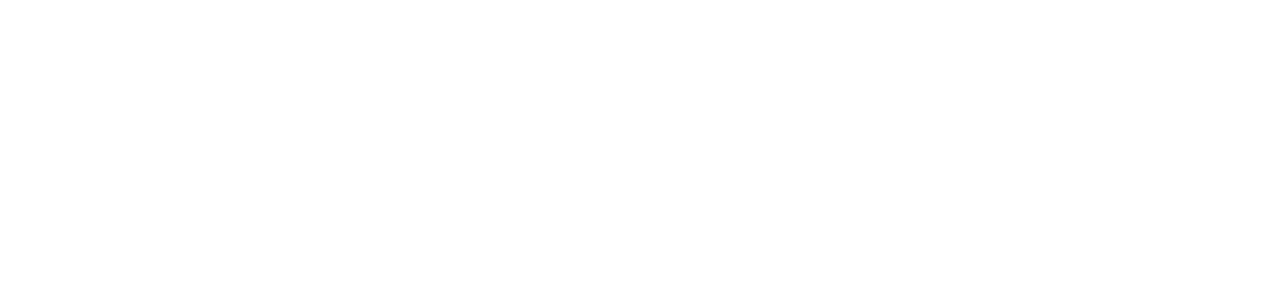
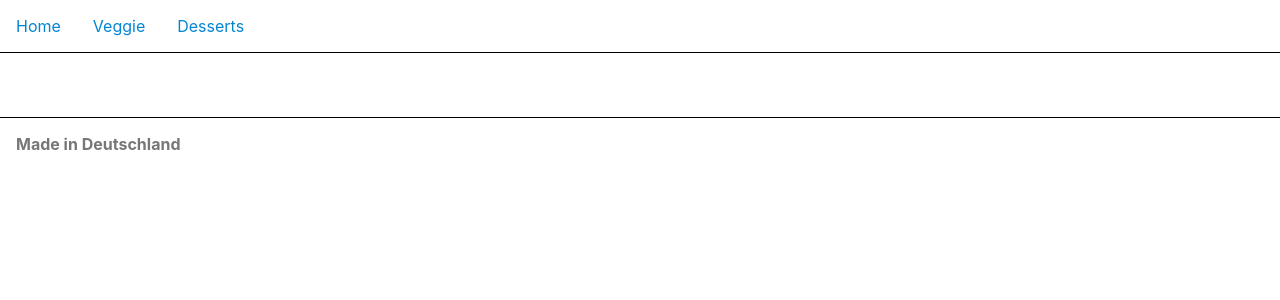
Before and after one commit to tsimvris/recipes-app, a Next.js app: page / in a window 1280 px wide. Shown: the top 300 px of the page. Built offline with nearby package versions, Linux system fonts and the light colour scheme.

Commit message:
added StyledFooter,StyledHeader and Layout

```diff
--- a/package.json
+++ b/package.json
@@ -11,7 +11,8 @@
   "dependencies": {
     "next": "12.2.3",
     "react": "18.2.0",
-    "react-dom": "18.2.0"
+    "react-dom": "18.2.0",
+    "styled-components": "^5.3.5"
   },
   "devDependencies": {
     "eslint": "8.21.0",
--- a/pages/_app.js
+++ b/pages/_app.js
@@ -1,7 +1,12 @@
-import '../styles/globals.css'
+import "../styles/globals.css";
+import Layout from "../src/layout";
 
 function MyApp({ Component, pageProps }) {
-  return <Component {...pageProps} />
+  return (
+    <Layout>
+      <Component {...pageProps} />
+    </Layout>
+  );
 }
 
-export default MyApp
+export default MyApp;
--- /dev/null
+++ b/src/Components/Footer.js
@@ -0,0 +1,8 @@
+import StyledFooter from "../StyledComponents/StyledFooter";
+export default function Footer() {
+  return (
+    <StyledFooter>
+      <b>Made in Deutschland</b>
+    </StyledFooter>
+  );
+}
--- /dev/null
+++ b/src/Components/Header.js
@@ -0,0 +1,14 @@
+import StyledHeader from "../StyledComponents/StyledHeader";
+import StyleNav from "../StyledComponents/StyledNav";
+
+export default function Header() {
+  return (
+    <StyledHeader>
+      <StyleNav>
+        <a>Home</a>
+        <a>Veggie</a>
+        <a>Desserts</a>
+      </StyleNav>
+    </StyledHeader>
+  );
+}
--- /dev/null
+++ b/src/StyledComponents/StyledFooter.js
@@ -0,0 +1,10 @@
+import styled from "styled-components";
+
+const StyledFooter = styled.footer`
+  padding: 1rem;
+  margin: 4rem 0 0 0;
+  border-top: 1px solid #000;
+  color: #777;
+`;
+
+export default StyledFooter;
--- /dev/null
+++ b/src/StyledComponents/StyledHeader.js
@@ -0,0 +1,9 @@
+import styled from "styled-components";
+
+const StyledHeader = styled.header`
+  padding: 1rem;
+  margin: 0 0 4rem 0;
+  border-bottom: 1px solid #000;
+`;
+
+export default StyledHeader;
--- /dev/null
+++ b/src/StyledComponents/StyledNav.js
@@ -0,0 +1,14 @@
+import styled from "styled-components";
+
+const StyledNavigation = styled.nav`
+  display: flex;
+  gap: 2rem;
+  a {
+    color: #0385d3;
+    text-decoration: none;
+  }
+  a:hover {
+    color: #000;
+  }
+`;
+export default StyledNavigation;
--- /dev/null
+++ b/src/layout.js
@@ -0,0 +1,11 @@
+import Header from "./Components/Header";
+import Footer from "./Components/Footer";
+export default function Layout({ children }) {
+  return (
+    <>
+      <Header />
+      {children}
+      <Footer />
+    </>
+  );
+}
```
Also changed, not shown: 2 other files (tests, documents, lock files or other folders).
